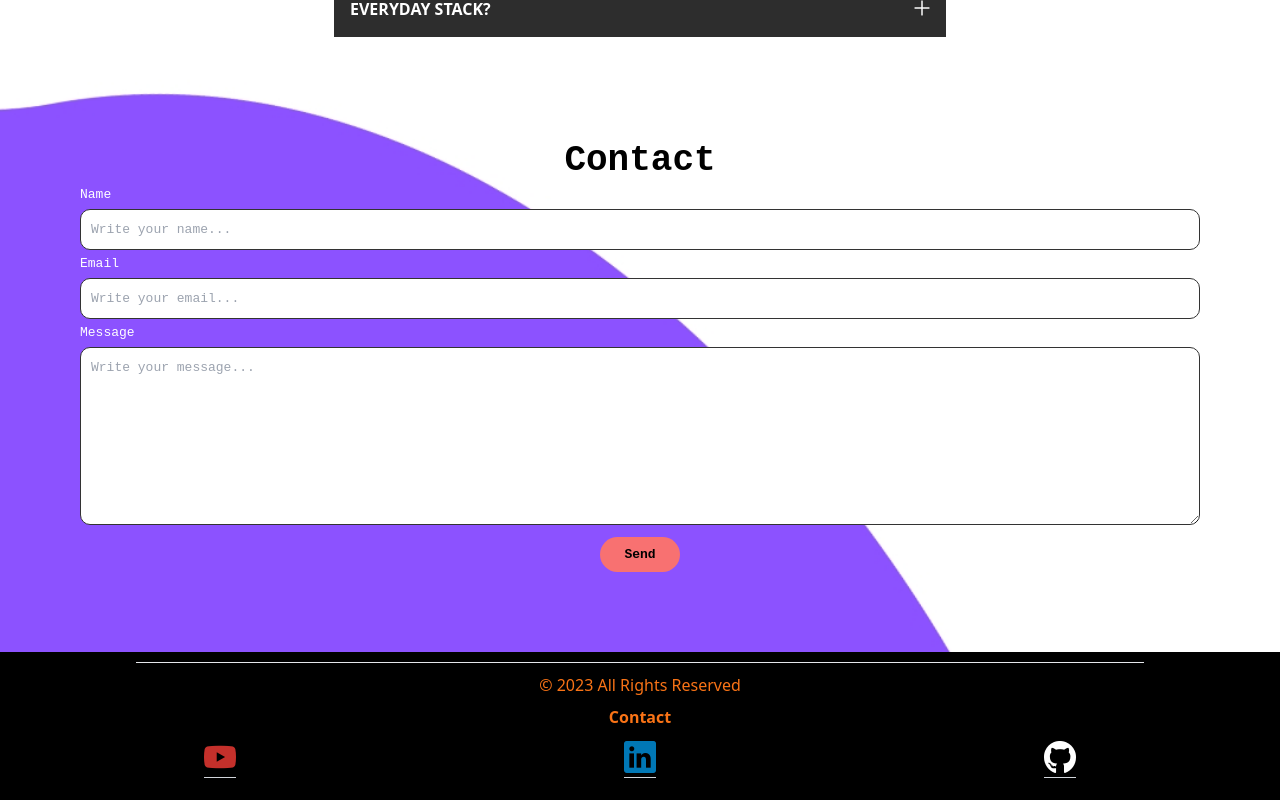
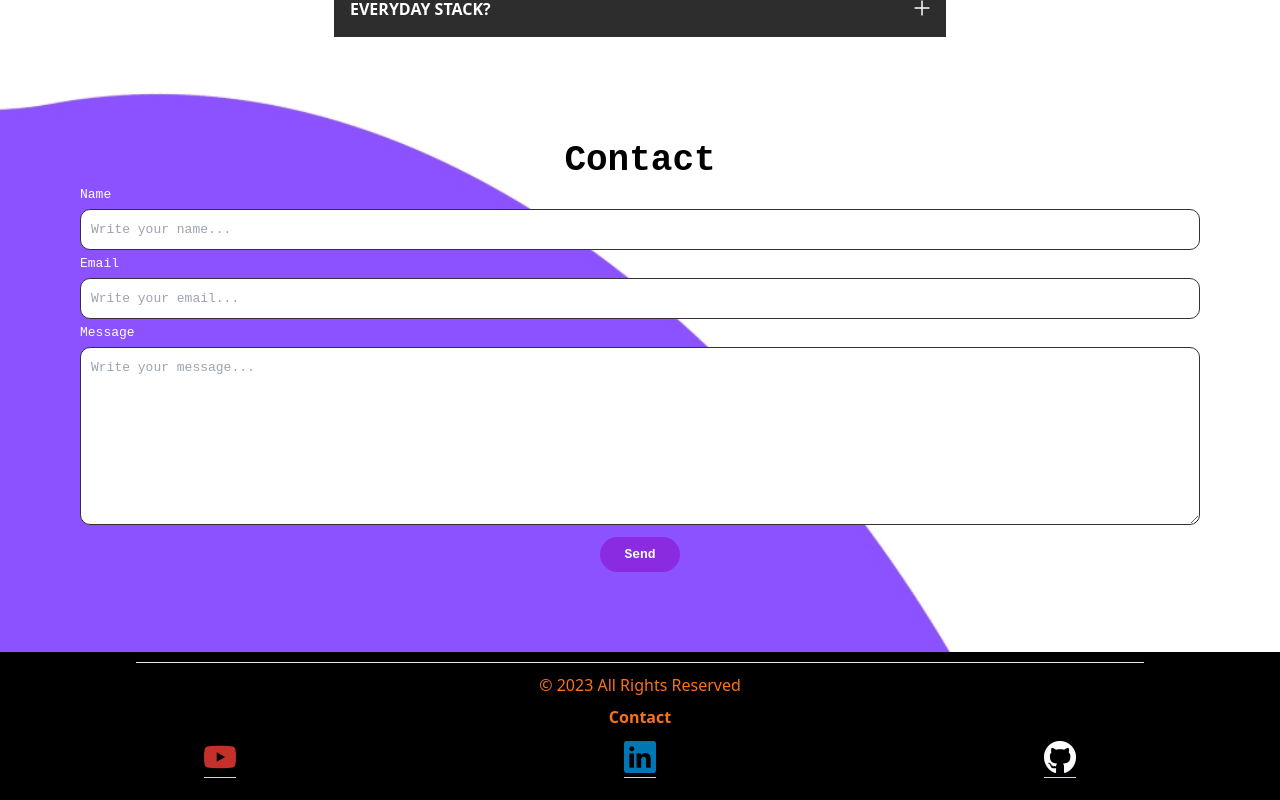
Before and after one commit to AndrewGPFranco/Portfolio, a Vue app: page / in a window 1280 px wide. In both pictures the pointer is over the button "Send". Shown: the part 1776-2576 px from the top of the page. Built offline with nearby package versions, Linux system fonts and the light colour scheme.

Commit message:
mexendo nos estilos

```diff
--- a/src/components/Home/Formulario.vue
+++ b/src/components/Home/Formulario.vue
@@ -31,7 +31,8 @@
   background-size: cover;
 }
 
-  input, textarea {
+input,
+textarea {
   border: 1px solid #333;
   border-radius: 10px;
   padding: 10px;
@@ -41,4 +42,9 @@
 * {
   font-family: monospace;
 }
+
+button:hover {
+  color: white;
+  background-color: blueviolet;
+}
 </style>
--- a/src/components/Perfil/Information.vue
+++ b/src/components/Perfil/Information.vue
@@ -12,11 +12,13 @@
         +1 <br> EXP
       </h1>
       <div class="flex justify-center align-items p-3 text-white bg-gray-900 rounded-full w-20 h-20 ">
-        <a href="https://www.youtube.com/channel/UC7L-jcONEz0AG56nfSQiXvA" target="_blank"><i class="pi pi-youtube text-red-600 text-4xl mt-2"></i></a>
+        <a href="https://www.youtube.com/channel/UC7L-jcONEz0AG56nfSQiXvA" target="_blank"><i
+            class="pi pi-youtube text-red-600 text-4xl mt-2"></i></a>
       </div>
     </div>
     <div class="flex text-center justify-center m-2">
-      <button class="bg-gray-200 px-5 py-3 font-bold rounded-xl w-4/5 "><router-link to="/">REDIRECT BACK TO HOME</router-link></button>
+      <button class="bg-gray-200 px-5 py-3 font-bold rounded-xl w-4/5 "><router-link to="/">REDIRECT BACK TO
+          HOME</router-link></button>
     </div>
   </section>
 </template>
@@ -41,13 +43,6 @@
   color: white;
 }
 
-  @media only screen and (min-width: 720px) {
-    button {
-      width: 50%;
-      margin: 0 auto;
-      font-size: 1.3rem;
-    }
-
 i:hover {
   color: red;
 }
@@ -55,5 +50,12 @@
 h1:hover {
   color: green;
 }
+
+@media only screen and (min-width: 720px) {
+  button {
+    width: 50%;
+    margin: 0 auto;
+    font-size: 1.3rem;
+  }
 }
 </style>
--- a/src/components/Projects/Card.vue
+++ b/src/components/Projects/Card.vue
@@ -1,10 +1,12 @@
 <template>
   <section class="flex justify-center flex-col">
-    <div id="card" v-for="project in projects" :key="project.id" class="flex flex-col text-black bg-transparent text-center p-2 rounded-2xl m-1">
+    <div id="card" v-for="project in projects" :key="project.id"
+      class="flex flex-col text-black bg-transparent text-center p-2 rounded-2xl m-1">
       <img :src="project.image" alt="Foto do Projeto" class="rounded-2xl" />
       <h1 class="mt-2 underline font-bold text-white text-xl">{{ project.title }}</h1>
       <div class="flex justify-center">
-        <img v-for="tech in project.technology" :key="tech" class="flex rounded-full w-16 h-16" :src="tech" alt="logo da tecnologia" />
+        <img v-for="tech in project.technology" :key="tech" class="cursor-pointer flex rounded-full w-16 h-16" :src="tech"
+          alt="logo da tecnologia" />
       </div>
       <a class="p-2 mt-1 rounded-full font-bold text-xl bg-purple-500" :href="project.link" target="blank">ACCESS</a>
     </div>
@@ -32,4 +34,9 @@
 #card {
   box-shadow: 0px 2px 5px purple;
 }
+
+a:hover {
+  background-color: purple;
+  color: white;
+}
 </style>
```
Lines whose indentation alone changed are shown as unchanged.
